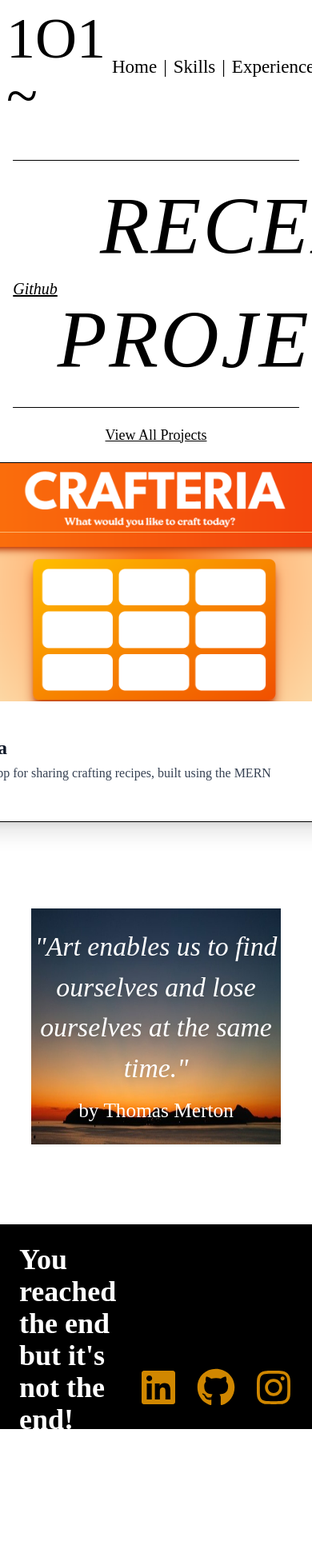
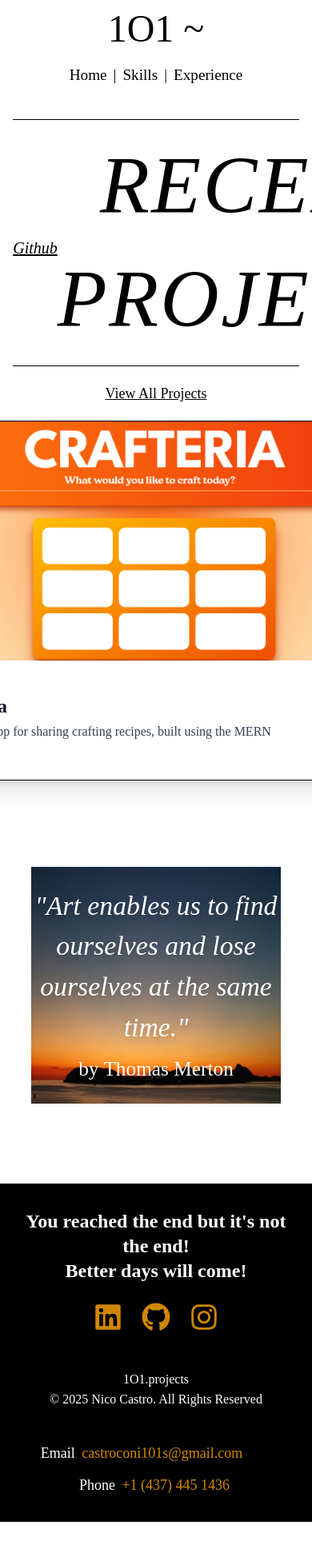
Before and after one commit to Steven101projects/NEXT.JS-101ProjectsPORT2025, a Next.js app: page /projects in a window 390 px wide. Shown: the top 1942 px of the page at 80% size. After the commit the page ends 1903 px from the top, so only its background shows below. Built offline with nearby package versions, Linux system fonts and the light colour scheme.

Commit message:
Home FInalized

```diff
--- a/app/globals.css
+++ b/app/globals.css
@@ -40,3 +40,252 @@ body {
 .rotate-y-180 {
   transform: rotateY(180deg);
 }
+
+/*Mobile Styles*/
+
+@media (max-width: 768px) {
+
+
+
+}
+
+@media (max-width: 768px) {
+
+  .portfolio-header {
+    position: static !important;
+    flex-direction: column !important;
+    align-items: center !important;
+    padding-right: 0 !important;
+    gap: 1rem;
+    text-align: center;
+  }
+
+  .portfolio-header > a {
+    font-size: 3rem !important;
+  }
+
+  .portfolio-nav {
+    font-size: 1.2rem !important;
+    justify-content: center;
+    flex-wrap: wrap;
+  }
+
+  .portfolio-header p {
+    font-size: 2.5rem !important;
+  }
+
+  .portfolio-header hr {
+    margin-left: auto !important;
+    margin-right: auto !important;
+  }
+}
+
+@media (max-width: 768px) {
+
+  .portfolioFooter {
+    height: auto !important;
+    padding: 2rem 1rem !important;
+    gap: 2rem;
+  }
+
+  .portfolioFooterTop {
+    flex-direction: column !important;
+    align-items: center !important;
+    text-align: center !important;
+    gap: 1.5rem;
+  }
+
+  .portfolioFooterTitle {
+    font-size: 1.5rem !important;
+    line-height: 1.3;
+  }
+
+  .portfolioFooterSocial {
+    justify-content: center !important;
+  }
+
+  .portfolioFooterIcon svg {
+    width: 36px !important;
+    height: 36px !important;
+  }
+
+  .portfolioFooterCenter p {
+    font-size: 1rem !important;
+  }
+
+  .portfolioFooterBottom {
+    flex-direction: column !important;
+    align-items: center !important;
+    gap: 0.75rem;
+  }
+
+  .portfolioFooterLink {
+    padding: 0 0.25rem;
+  }
+}
+
+@media (max-width: 768px) {
+
+  .portfolioTitleHeader {
+    width: 100%;
+    position: absolute !important;
+    justify-content: center !important;
+    text-align: center;
+    gap: 0.5rem;
+    top: 0;
+  }
+
+  .portfolioTitleName {
+    font-size: 1rem !important;
+    width: 25%;
+  }
+
+  .portfolioTitleMain {
+    font-size: 4rem !important;
+    line-height: 1;
+  }
+
+  .portfolioTitleSuffix {
+    font-size: 2rem !important;
+    margin-top: 0.25rem !important;
+  }
+}
+
+@media (max-width: 768px) {
+
+  .homeRootLayout {
+    flex-direction: column !important;
+    align-items: center;
+  }
+
+  .homeRootLayout > section {
+    width: 100%;
+  }
+}
+@media (max-width: 768px) {
+
+  .profileContainer {
+    height: auto !important;
+    width: 100% !important;
+    display: flex;
+    flex-direction: column;
+    align-items: center;
+    padding-top: 5rem;
+  }
+
+  /* Anchor element */
+  .profileCircle {
+    position: relative !important;
+    width: 300px !important;
+    height: 300px !important;
+    margin: 0 auto;
+    top: 0;
+    margin-bottom: 100px;
+  }
+
+  /* Image now layers onto the circle */
+  .profileImageWrapper {
+    position: absolute !important;
+    inset: 0;
+    display: flex;
+    justify-content: center;
+    align-items: center;
+  }
+
+  .profileImageWrapper img {
+    width: 260px !important;
+    height: auto !important;
+    margin-bottom: 80px;
+  }
+
+  .profileButtons {
+    align-items: center;
+    margin-top: 1rem;
+  }
+
+  .profileButtonPrimary,
+  .profileButtonSecondary {
+    position: static !important;
+  }
+
+  .profileButtonPrimary {
+    margin-bottom: 0.75rem;
+  }
+}
+
+/* Default desktop behavior */
+.externalLinksMobile {
+  display: none;
+}
+
+/* Mobile only */
+@media (max-width: 768px) {
+
+  .externalLinks {
+    display: none !important;
+  }
+
+  .externalLinksMobile {
+    position: absolute;
+    display: flex;
+    align-items: center;
+    gap: 0.75rem;
+    margin: 1.5rem auto 0 auto;
+    text-align: center;
+    bottom: 210px;
+  }
+
+  .externalLinksMobile a {
+    font-size: 1.1rem;
+    color: black;
+    text-decoration: none;
+  }
+
+  .externalLinksMobile a:hover {
+    text-decoration: underline;
+  }
+}
+
+
+@media (max-width: 768px) {
+
+  .helloCard {
+    position: static !important;
+    width: 92vw !important;
+    height: auto !important;
+    margin: 1rem auto 0 auto !important;
+    padding-left: 1rem !important;
+  }
+
+  .helloCardHeader {
+    flex-direction: column !important;
+    align-items: center !important;
+  }
+
+  .helloCardTitle {
+    position: static !important;
+    font-size: 14vw !important;
+    text-align: center !important;
+  }
+
+  .helloCardImage {
+    position: static !important;
+    width: 40vw !important;
+    height: 40vw !important;
+    margin-top: 1rem;
+  }
+
+  .helloCardText {
+    position: static !important;
+    font-size: 4.2vw !important;
+    text-align: center !important;
+    margin-top: 1.25rem;
+  }
+
+  .helloCardFooterTitle,
+  .helloCardFooterCopyright {
+    position: static !important;
+    text-align: center !important;
+    margin-top: 1.5rem;
+  }
+}
--- a/components/footers.tsx
+++ b/components/footers.tsx
@@ -1,38 +1,81 @@
-import Link from 'next/link';
-import { FaLinkedin, FaGithub, FaInstagram } from 'react-icons/fa';  // Importing icons from react-icons
+import Link from "next/link";
+import { FaLinkedin, FaGithub, FaInstagram } from "react-icons/fa";
 
 export default function Footer() {
   return (
-        <footer className="bg-black text-white h-64 p-6 flex flex-col justify-between">
-            {/* Top Section - Title */}
-            <div className="flex justify-between items-center">
-                <Link href="/" className="text-4xl font-semibold hover:text-gray-300">
-                    You reached the end but it's not the end! <br />Better days will come!
+    <footer className="portfolioFooter bg-black text-white h-64 p-6 flex flex-col justify-between">
+
+      {/* Top Section */}
+      <div className="portfolioFooterTop flex justify-between items-center">
+        <Link
+          href="/"
+          className="portfolioFooterTitle text-4xl font-semibold hover:text-gray-300"
+        >
+          You reached the end but it's not the end!
+          <br />
+          Better days will come!
         </Link>
+
         {/* Social Media Icons */}
-                <div className="flex space-x-6">
-                    <a href="https://www.linkedin.com/in/nico-castro/" target="_blank" rel="noopener noreferrer" className="text-yellow-600 hover:text-blue-700">
+        <div className="portfolioFooterSocial flex space-x-6">
+          <a
+            href="https://www.linkedin.com/in/nico-castro/"
+            target="_blank"
+            rel="noopener noreferrer"
+            className="portfolioFooterIcon text-yellow-600 hover:text-blue-700"
+          >
             <FaLinkedin size={48} />
           </a>
-                    <a href="https://github.com/NicoCastro" target="_blank" rel="noopener noreferrer" className="text-yellow-600 hover:text-gray-600">
+
+          <a
+            href="https://github.com/NicoCastro"
+            target="_blank"
+            rel="noopener noreferrer"
+            className="portfolioFooterIcon text-yellow-600 hover:text-gray-600"
+          >
             <FaGithub size={48} />
           </a>
-                    <a href="https://www.instagram.com/ccsaiengineeringclub/" target="_blank" rel="noopener noreferrer" className="text-yellow-600 hover:text-pink-700">
+
+          <a
+            href="https://www.instagram.com/ccsaiengineeringclub/"
+            target="_blank"
+            rel="noopener noreferrer"
+            className="portfolioFooterIcon text-yellow-600 hover:text-pink-700"
+          >
             <FaInstagram size={48} />
           </a>
         </div>
       </div>
 
-            {/* Center Section - Copyright */}
-            <div className="text-center mt-4">
-                <p className="text-lg">- 1O1.projects -</p>
-                <p className="text-lg">&copy; 2025 Nico Castro. All Rights Reserved</p>
+      {/* Center Section */}
+      <div className="portfolioFooterCenter text-center mt-4">
+        <p className="text-lg">1O1.projects</p>
+        <p className="text-lg">
+          © 2025 Nico Castro. All Rights Reserved
+        </p>
       </div>
 
-            {/* Bottom Section - Contact Information */}
-            <div className="flex justify-center space-x-8 mt-2">
-                <span className="text-lg">Email: <a href="mailto:castroconi101s@gmail.com" className="text-yellow-600 hover:text-black hover:bg-white">castroconi101s@gmail.com</a></span>
-                <span className="text-lg">Phone: <a href="tel:+14374451436" className="text-yellow-600 hover:text-black hover:bg-white">+1 (437) 445-1436</a></span>
+      {/* Bottom Section */}
+      <div className="portfolioFooterBottom flex justify-center space-x-8 mt-2">
+        <span className="text-lg">
+          Email{" "}
+          <a
+            href="mailto:castroconi101s@gmail.com"
+            className="portfolioFooterLink text-yellow-600 hover:text-black hover:bg-white"
+          >
+            castroconi101s@gmail.com
+          </a>
+        </span>
+
+        <span className="text-lg">
+          Phone{" "}
+          <a
+            href="tel:+14374451436"
+            className="portfolioFooterLink text-yellow-600 hover:text-black hover:bg-white"
+          >
+            +1 (437) 445 1436
+          </a>
+        </span>
       </div>
     </footer>
   );
--- a/components/headers.tsx
+++ b/components/headers.tsx
@@ -1,124 +1,125 @@
-import Link from 'next/link';
-import { JSX } from 'react';
+import Link from "next/link";
+import { JSX } from "react";
 
-function HomeHeader(){
+function HomeHeader() {
   return (
     <>
-    <header className="flex justify-between items-center pr-[60px]">
+      <header className="portfolio-header flex justify-between items-center pr-[60px]">
         {/* Left side title */}
-      <Link href="/" className="px-2 py-1 text-8xl">
+        <Link href="/" className="portfolio-logo px-2 py-1 text-8xl">
           1O1~
         </Link>
 
         {/* Right side content */}
-      <div className="flex items-center justify-end space-x-10">
+        <div className="portfolio-header-right flex items-center justify-end space-x-10">
           {/* Navigation */}
-        <nav className="flex items-center space-x-2 text-[23px]">
+          <nav className="portfolio-nav flex items-center space-x-2 text-[23px]">
             <Link
               href="/skills"
-            className="hover:underline hover:font-semibold transition-all duration-300"
+              className="portfolio-nav-link hover:underline hover:font-semibold transition-all duration-300"
             >
               Skills
             </Link>
-          <span>|</span>
+            <span className="portfolio-nav-separator">|</span>
             <Link
               href="/experience"
-            className="hover:underline hover:font-semibold transition-all duration-300"
+              className="portfolio-nav-link hover:underline hover:font-semibold transition-all duration-300"
             >
               Experience
             </Link>
-          <span>|</span>
+            <span className="portfolio-nav-separator">|</span>
             <Link
               href="/projects"
-            className="hover:underline hover:font-semibold transition-all duration-300"
+              className="portfolio-nav-link hover:underline hover:font-semibold transition-all duration-300"
             >
               Projects
             </Link>
           </nav>
 
-        {/* Keep your SERVICES part unchanged */}
-        <p className="px-2 py-1 text-7xl">HOME</p>
+          <p className="portfolio-page-label px-2 py-1 text-7xl">HOME</p>
         </div>
       </header>
-  <hr className="border-gray-300 mb-3 w-10/12 ml-52" />
+
+      <hr className="portfolio-header-divider border-gray-300 mb-3 w-10/12 ml-52" />
     </>
- )
+  );
 }
 
-function SkillsHeader(){
+function SkillsHeader() {
   return (
     <>
-    <header className="bg-white w-full fixed top-0 z-50 flex justify-between items-center pr-[60px]">
+      <header className="portfolio-header bg-white w-full fixed top-0 z-50 flex justify-between items-center pr-[60px]">
         {/* Left side title */}
-      <Link href="/" className="px-2 py-1 text-8xl">
+        <Link href="/" className="portfolio-logo px-2 py-1 text-8xl">
           1O1~
         </Link>
 
         {/* Right side content */}
-      <div className="flex items-center justify-end space-x-10">
+        <div className="portfolio-header-right flex items-center justify-end space-x-10">
           {/* Navigation */}
-        <nav className="flex items-center space-x-2 text-[23px]">
+          <nav className="portfolio-nav flex items-center space-x-2 text-[23px]">
             <Link
               href="/home"
-            className="hover:underline hover:font-semibold transition-all duration-300"
+              className="portfolio-nav-link hover:underline hover:font-semibold transition-all duration-300"
             >
               Home
             </Link>
-          <span>|</span>
+            <span className="portfolio-nav-separator">|</span>
             <Link
               href="/experience"
-            className="hover:underline hover:font-semibold transition-all duration-300"
+              className="portfolio-nav-link hover:underline hover:font-semibold transition-all duration-300"
             >
               Experience
             </Link>
-          <span>|</span>
+            <span className="portfolio-nav-separator">|</span>
             <Link
               href="/projects"
-            className="hover:underline hover:font-semibold transition-all duration-300"
+              className="portfolio-nav-link hover:underline hover:font-semibold transition-all duration-300"
             >
               Projects
             </Link>
           </nav>
-        <p className="px-2 py-1 text-7xl">SKILLS</p>
+
+          <p className="portfolio-page-label px-2 py-1 text-7xl">SKILLS</p>
         </div>
       </header>
     </>
- )
+  );
 }
 
-function ProjectsHeader(){
+function ProjectsHeader() {
   return (
     <>
-     <header className="flex justify-between items-center mt-[8px] pr-[60px]">
-          <Link href="/" className="px-2 py-1 text-7xl">
+      <header className="portfolio-header flex justify-between items-center mt-[8px] pr-[60px]">
+        <Link href="/" className="portfolio-logo px-2 py-1 text-7xl">
           1O1 ~
         </Link>
 
-      <nav className="flex items-center space-x-2 text-[23px]">
+        <nav className="portfolio-nav flex items-center space-x-2 text-[23px]">
           <Link
             href="/home"
-          className="hover:underline hover:font-semibold transition-all duration-300"
+            className="portfolio-nav-link hover:underline hover:font-semibold transition-all duration-300"
           >
             Home
           </Link>
-        <span>|</span>
+          <span className="portfolio-nav-separator">|</span>
           <Link
             href="/skills"
-          className="hover:underline hover:font-semibold transition-all duration-300"
+            className="portfolio-nav-link hover:underline hover:font-semibold transition-all duration-300"
           >
             Skills
           </Link>
-        <span>|</span>
+          <span className="portfolio-nav-separator">|</span>
           <Link
             href="/experience"
-          className="hover:underline hover:font-semibold transition-all duration-300"
+            className="portfolio-nav-link hover:underline hover:font-semibold transition-all duration-300"
           >
             Experience
           </Link>
         </nav>
       </header>
     </>
- )
+  );
 }
 
 type HeaderPage = "home" | "skills" | "projects";
--- /dev/null
+++ b/components/home-components/ELMobile.jsx
@@ -0,0 +1,32 @@
+
+
+
+
+export default function ExternalLinksMobile() {
+  return (
+    <div className="externalLinksMobile">
+      <a href="mailto:castroconi101@gmail.com">Email</a>
+      <span>|</span>
+      <a
+        href="https://www.linkedin.com/in/nico-steven-castro-5a5285332/"
+        target="_blank"
+      >
+        LinkedIn
+      </a>
+      <span>|</span>
+      <a
+        href="https://github.com/Steven101projects"
+        target="_blank"
+      >
+        Github
+      </a>
+      <span>|</span>
+      <a
+        href="https://www.instagram.com/theultracheese_3/"
+        target="_blank"
+      >
+        Instagram
+      </a>
+    </div>
+  );
+}
--- a/components/home-components/TitleHeader.tsx
+++ b/components/home-components/TitleHeader.tsx
@@ -5,12 +5,21 @@
 
 export default function TitleHeader() {
   return (
-    <div className="flex items-center absolute right-[2vw] mt-2">
-      <span className="text-3xl gap-2">(Nico Castro’s)</span>
-      <span className="text-9xl">1O1</span>
-   <span className="text-7xl mt-5" style={{ fontFamily: "Helvetica, Arial, sans-serif" }}>
-  .projects
-</span>
+    <div className="portfolioTitleHeader flex items-center absolute right-[2vw] mt-2">
+      <span className="portfolioTitleName text-3xl gap-2">
+        (Nico Castro’s)
+      </span>
+
+      <span className="portfolioTitleMain text-9xl">
+        1O1
+      </span>
+
+      <span
+        className="portfolioTitleSuffix text-7xl mt-5"
+        style={{ fontFamily: "Helvetica, Arial, sans-serif" }}
+      >
+        .projects
+      </span>
     </div>
   );
 }
```
Also changed, not shown: app/home/page.tsx (+8 -9 lines), components/home-components/ExternalLinks.tsx (+7 -8 lines), components/home-components/HelloCard.tsx (+12 -9 lines), components/home-components/ProfileComponent.tsx (+26 -28 lines). Lines whose indentation alone changed are shown as unchanged.
